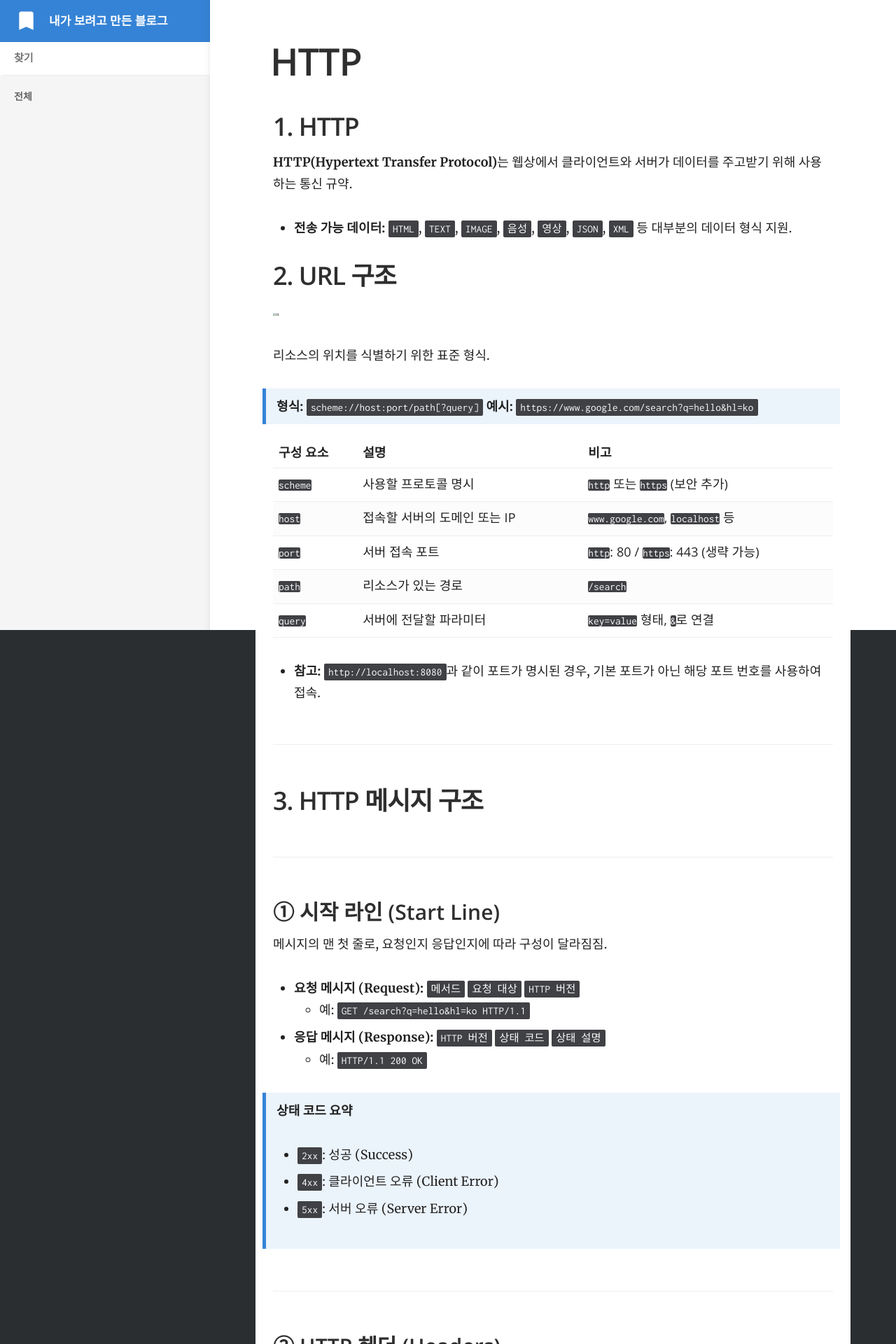
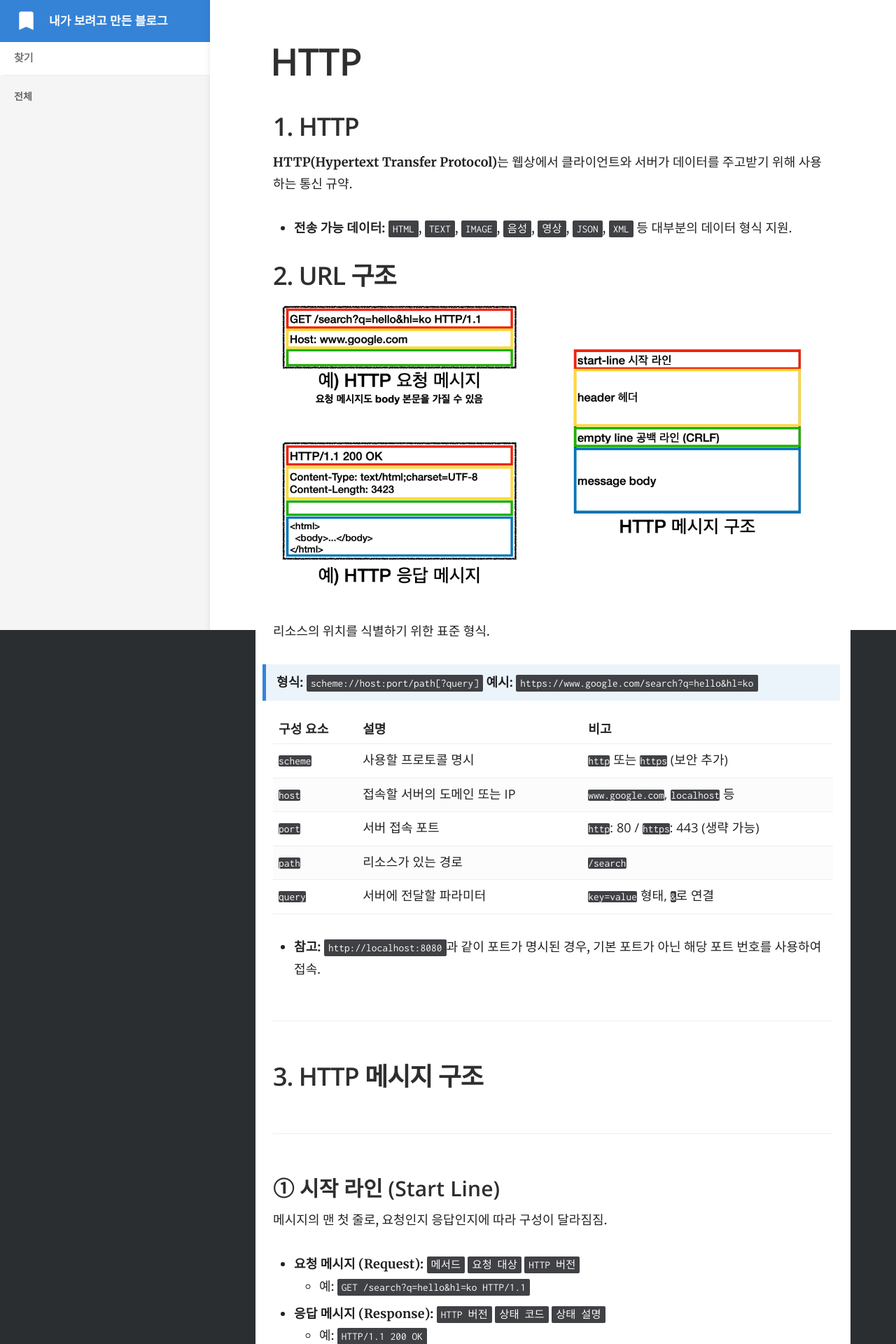
Before and after one commit to mooooonmin/mooooonmin.github.io, a Jekyll site: the page built from _posts/2026-02-05-HTTP.md, in a window 1280 px wide. Shown: the top 1920 px of the page at 70% size. Built offline with Jekyll 4.4.1, drawn with Linux system fonts in a browser that asks for light colours.

Commit message:
경로 수정

```diff
--- a/_posts/2026-02-05-HTTP.md
+++ b/_posts/2026-02-05-HTTP.md
@@ -11,7 +11,7 @@ date: 2026-02-05 01:00:00 +0900
 
 
 ## 2. URL 구조
-<img src="..\images\2026-02-05-HTTP\01-1770260272535-2.png" alt="01" style="zoom:25%;" />
+<img src="/images/2026-02-05-HTTP/01-1770260272535-2.png" alt="URL 구조" style="max-width:100%;" />
 
 리소스의 위치를 식별하기 위한 표준 형식.
 
```
